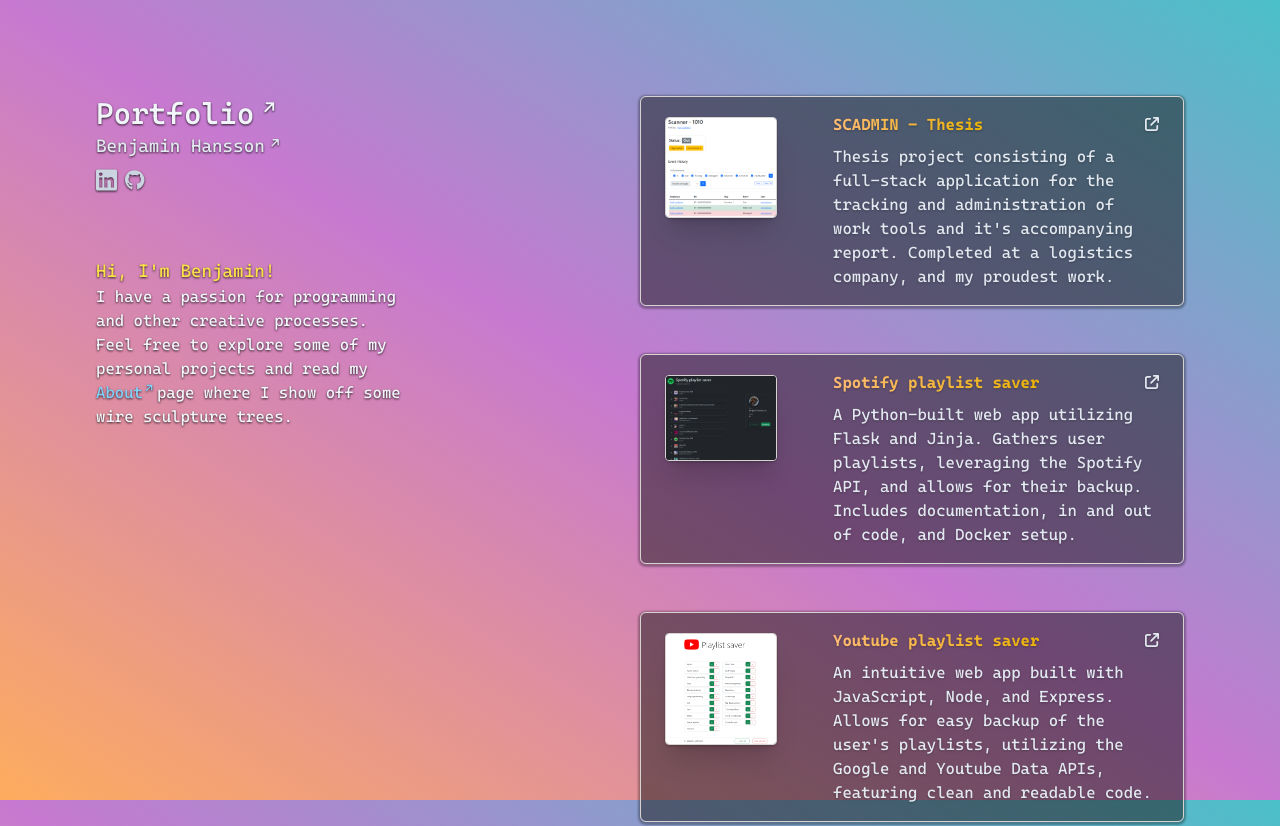
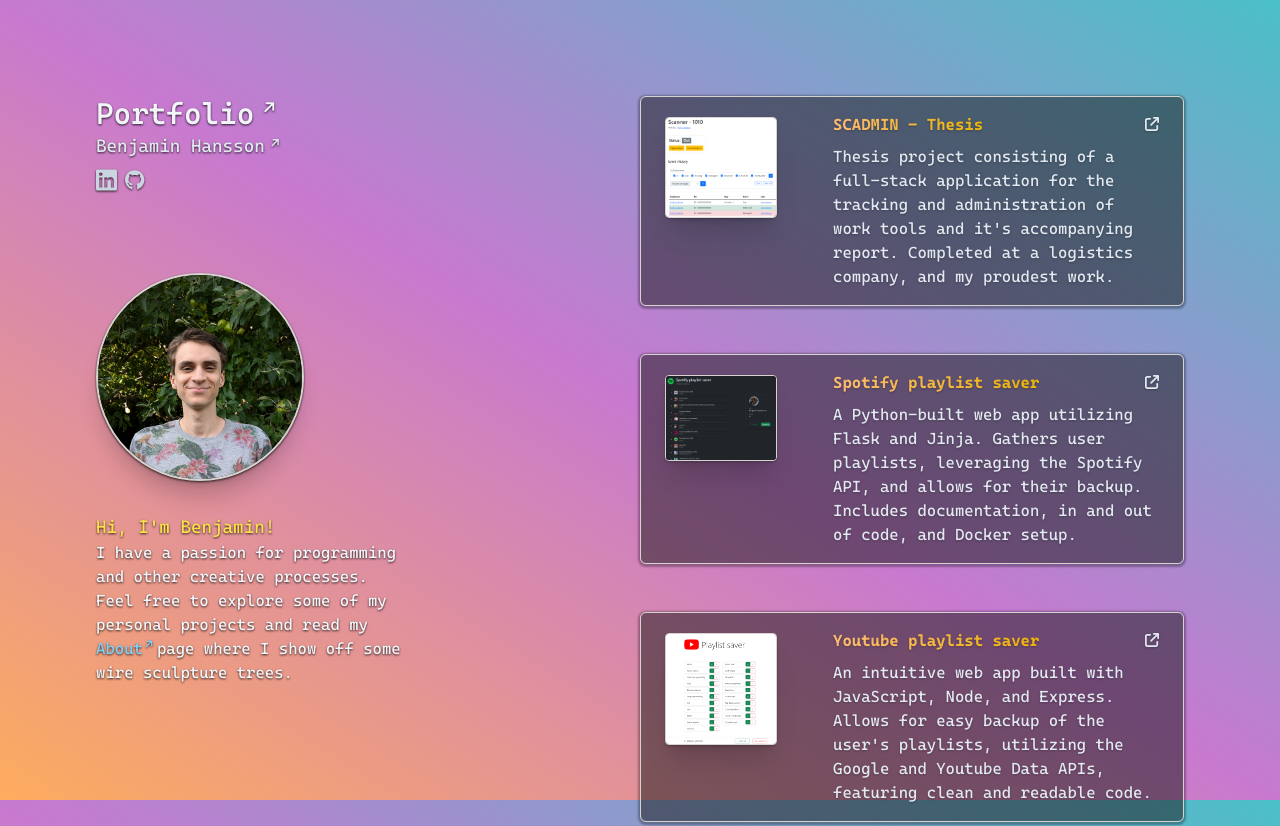
Before and after one commit to Benhan11/project-portfolio, a React (Create React App) app: page / in a window 1280 px wide. Shown: the top 826 px of the page. Built offline with nearby package versions, Linux system fonts and the light colour scheme.

Commit message:
Added photo

```diff
--- a/src/assets/images/images.ts
+++ b/src/assets/images/images.ts
@@ -40,6 +40,7 @@
 import scadminGit from 'assets/images/project-images/scadmin/git.png';
 import scadminLocalization from 'assets/images/project-images/scadmin/localization.svg';
 
+import photo from 'assets/images/project-images/about/photo.jpg';
 import aboutFirstTree from 'assets/images/project-images/about/first.jpg';
 import aboutWeepingWillow from 'assets/images/project-images/about/weeping_willow.jpg';
 import aboutDragonBonsai from 'assets/images/project-images/about/dragon_bonsai.jpg';
@@ -107,6 +108,7 @@
     scadminGit,
     scadminLocalization,
 
+    photo,
     aboutFirstTree,
     aboutWeepingWillow,
     aboutDragonBonsai,
--- a/src/components/ScrollIndicator.tsx
+++ b/src/components/ScrollIndicator.tsx
@@ -28,7 +28,7 @@
 
     return (
         <div className={`fixed flex inset-x-0 items-center justify-center text-slate-200 drop-shadow sm:bottom-12 bottom-8 ${visible ? "inline-flex" : "hidden"} animate-bounce`}>
-            <IconWrapper icon={icons['scrollArrowIcon']} transform="grow-8" />
+            <IconWrapper icon={icons['scrollArrowIcon']} transform="grow-16" />
         </div>
     );
 }
--- a/src/pages/AboutPage.tsx
+++ b/src/pages/AboutPage.tsx
@@ -58,13 +58,13 @@
     return (
         <div className="min-h-screen font-mono text-slate-200 bg-fixed bg-gradient-to-tr from-gradient-a via-gradient-b to-gradient-c">
             <div className="mx-auto max-w-screen-xl px-6 pb-1 sm:pb-0 md:px-12 lg:px-24">
-                <div className="flex flex-row lg:pt-24 lg:pb-4 md:py-12 pt-6 mb-24">
-                    <img src={images["hueLights"]} className="sm:order-first order-last max-h-40 max-w-48 border-2 border-stone-300 rounded drop-shadow shadow-xl" />
-                    <div className="flex flex-col pt-3 sm:ps-8 pe-8">
+                <div className="flex flex-wrap flex-row sm:justify-normal justify-between lg:pt-24 lg:pb-4 md:py-12 pt-6 mb-24">
+                    <img src={images["photo"]} className="rounded-full sm:order-first order-last sm:max-h-40 max-h-36 max-w-48 border-2 border-stone-300 drop-shadow shadow-xl" />
+                    <div className="flex flex-col sm:pt-4 pt-1 sm:ps-8 pe-8 sm:pb-0 pb-10">
                         <div className="mb-2">
                             <Link to="/" className="text-base text-slate-200 drop-shadow"><IconWrapper icon={icons['backIcon']} size="sm" /> Home</Link>
                         </div>
-                        <div className="text-slate-100 text-3xl font-medium drop-shadow">Benjamin Hansson</div>
+                        <div className="text-slate-100 text-3xl font-medium drop-shadow">Benjamin<span className="sm:inline block"></span> Hansson</div>
                         <div className="space-x-2 pt-2 text-slate-300">
                             <a href="https://www.linkedin.com/in/benjamin-hansson-88131b1a2/" target="_blank" rel="noopener noreferrer" className="hover:text-blue-500 drop-shadow"><IconWrapper icon={icons['linkedinIcon']} size="xl" /></a>
                             <a href="https://github.com/Benhan11" target="_blank" rel="noopener noreferrer" className="hover:text-slate-50 drop-shadow"><IconWrapper icon={icons['githubIcon']} size="lg" /></a>
--- a/src/pages/HomePage.tsx
+++ b/src/pages/HomePage.tsx
@@ -4,6 +4,7 @@
 import Footer from 'components/Footer';
 
 import snippetData from 'assets/project_snippet_data.json';
+import images from 'assets/images/images';
 import icons from 'assets/images/icons';
 
 
@@ -16,7 +17,8 @@
             <div className="mx-auto max-w-screen-xl px-6 pb-1 sm:pb-0 md:px-12 lg:px-24">
                 <div className="lg:flex lg:justify-between lg:space-y-0 space-y-4">
                     <div className="lg:flex lg:flex-col lg:sticky lg:top-0 lg:max-h-screen lg:w-1/2 lg:py-24 md:py-12 pt-6 pb-12">
-                        <div>
+                        <div className="flex flex-wrap lg:flex-col flex-row lg:justify-normal justify-between">
+                            <div className="sm:pe-0 pe-2 pb-10">
                                 <a href="https://github.com/Benhan11/project-portfolio" target="_blank" rel="noopener noreferrer" className="flex flex-row text-slate-100 text-3xl font-medium space-x-1 drop-shadow">
                                     <div>Portfolio</div>
                                     <IconWrapper icon={icons['opensNewPageArrowIcon']} transform="shrink-8 rotate-45 up-2" />
@@ -29,7 +31,19 @@
                                     <a href="https://www.linkedin.com/in/benjamin-hansson-88131b1a2/" target="_blank" rel="noopener noreferrer" className="hover:text-blue-500 drop-shadow"><IconWrapper icon={icons['linkedinIcon']} size="xl" /></a>
                                     <a href="https://github.com/Benhan11" target="_blank" rel="noopener noreferrer" className="hover:text-slate-50 drop-shadow"><IconWrapper icon={icons['githubIcon']} size="lg" /></a>
                                 </div>
-                            <p className="max-w-80 pt-16">
+                            </div>
+                            <div className="flex flex-row max-w-52 lg:pt-10">
+                                <div className="flex w-full sm:max-w-none max-w-20 min-w-[7rem] justify-center">
+                                    <Link to={`/about`}>
+                                        <img
+                                            src={images["photo"]}
+                                            className="rounded-full float-right lg:max-h-[20rem] md:max-h-[15rem] max-h-[20rem] max-w-full border-2 border-stone-300 drop-shadow shadow-xl hover:cursor-pointer"
+                                        />
+                                    </Link>
+                                </div>
+                            </div>
+                        </div>
+                        <p className="max-w-80 sm:pt-8 pt-16">
                             <a className="text-lg text-yellow-300 drop-shadow">
                                 Hi, I'm Benjamin!
                             </a><br/>
@@ -41,7 +55,6 @@
                                 page where I show off some wire sculpture trees.
                             </span>
                         </p>
-                        </div>
                     </div>
                     <div className="lg:w-1/2 lg:pt-24">
                         {snippetData.content.map(snippet =>
```
Also changed, not shown: src/assets/images/project-images/about/photo.jpg (added). Lines whose indentation alone changed are shown as unchanged.
